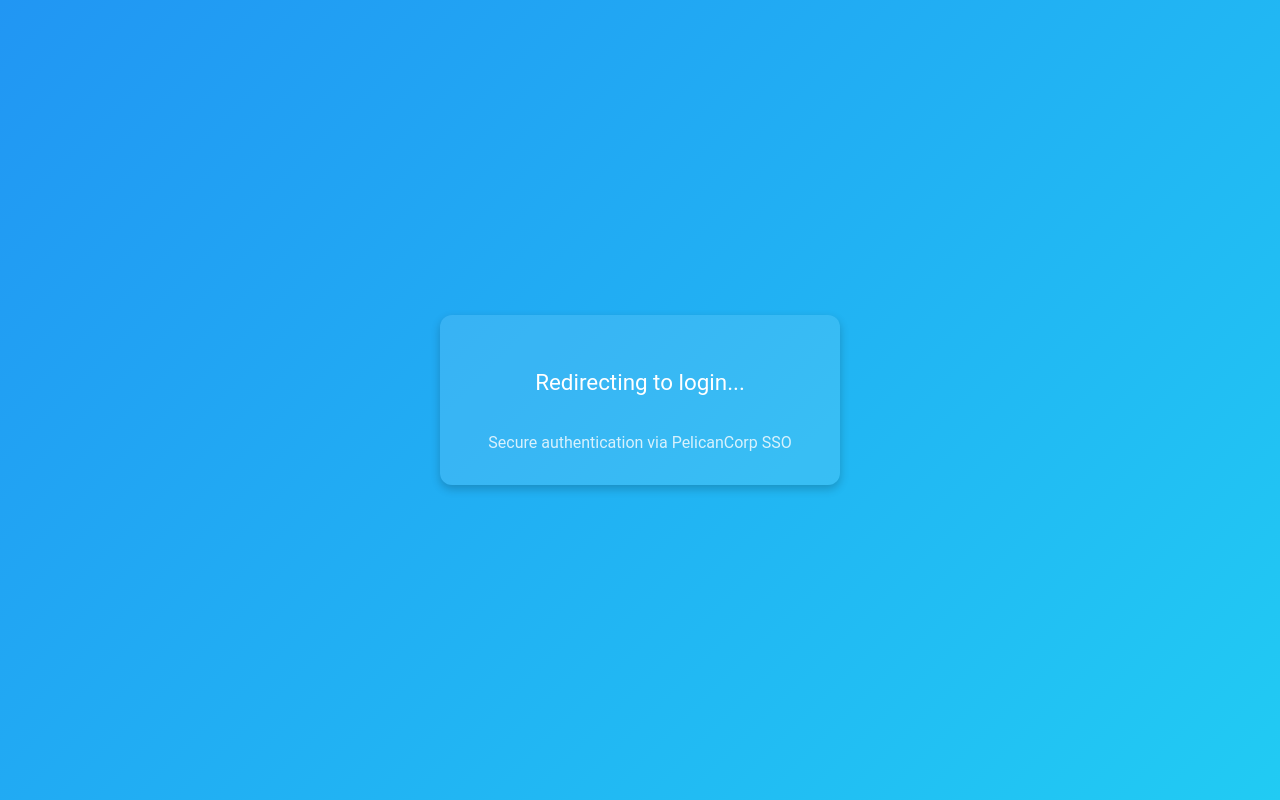
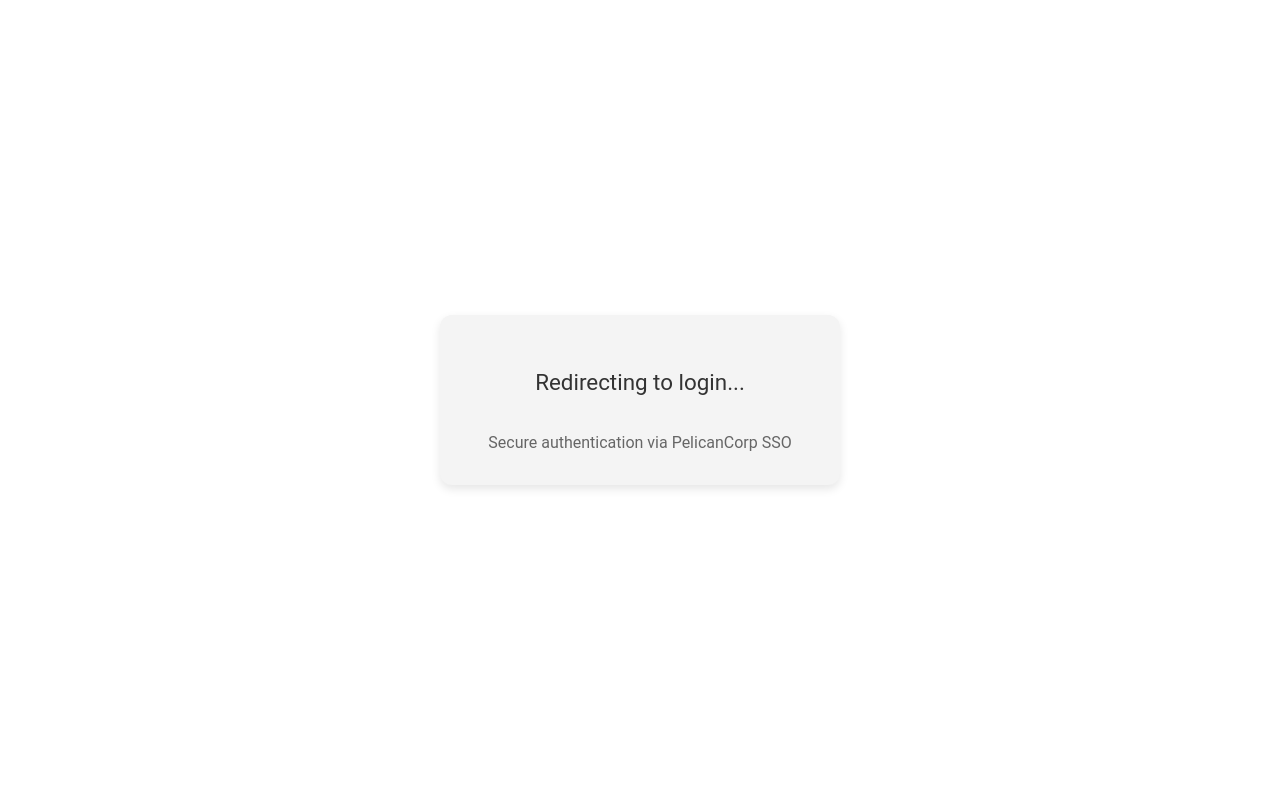
Before and after one commit to stephan-parra/dataaccess-data-upload, a plain HTML site: page login.html in a window 1280 px wide. Drawn offline with Linux system fonts and the light colour scheme.

Commit message:
Add PelicanCorp SSO Authentication

```diff
--- a/login.html
+++ b/login.html
@@ -1,4 +1,3 @@
-<!-- login.html -->
 <!DOCTYPE html>
 <html lang="en">
 <head>
@@ -13,22 +12,22 @@
       height: 100vh;
       margin: 0;
       font-family: 'Roboto', sans-serif;
-      background: linear-gradient(135deg, #2196F3, #21CBF3);
-      color: #fff;
+      background: #fff;
+      color: #333;
     }
     .auth-message {
       text-align: center;
-      background-color: rgba(255, 255, 255, 0.1);
+      background-color: #f4f4f4;
       padding: 2rem 3rem;
       border-radius: 12px;
-      box-shadow: 0 4px 10px rgba(0,0,0,0.2);
+      box-shadow: 0 4px 10px rgba(0,0,0,0.1);
       font-size: 1.4rem;
     }
     .auth-message span {
       display: inline-block;
       margin-top: 1rem;
       font-size: 1rem;
-      opacity: 0.8;
+      color: #666;
     }
   </style>
   <script type="module">
@@ -36,7 +35,7 @@
 
     const userManager = new UserManager({
       authority: 'https://usmi.peldev.net/sharedservices/sso',
-      client_id: 'DataAccess_Client',
+      client_id: 'DataAccess_Public_Client',
       redirect_uri: window.location.origin + '/dataaccess-data-upload/callback.html',
       response_type: 'code',
       scope: 'openid profile email',
```
Also changed, not shown: callback.html (+6 -6 lines).
